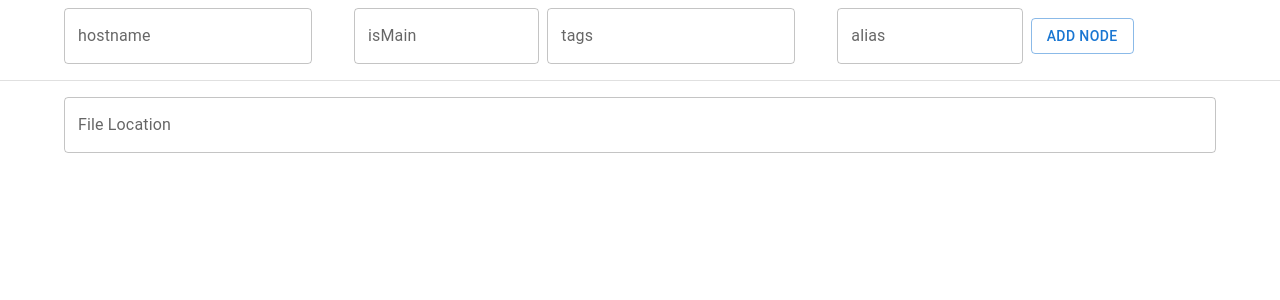
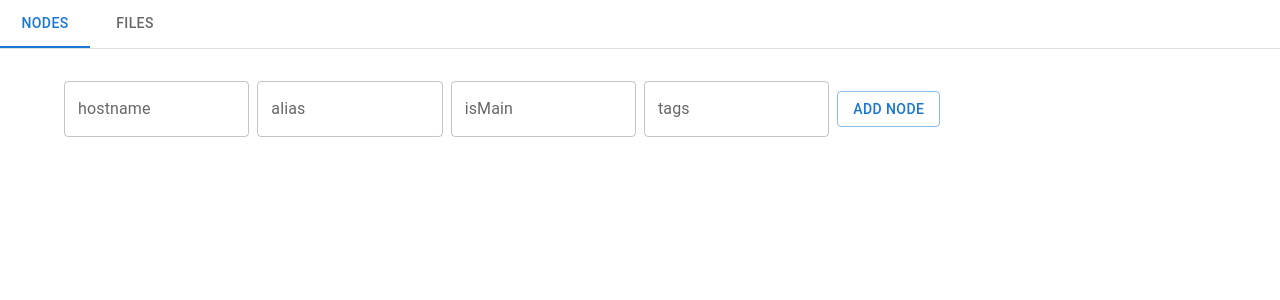
Before and after one commit to sg-c/alluxio-manager, a React (Create React App) app in the folder client/: page / in a window 1280 px wide. Shown: the top 300 px of the page. Built offline with nearby package versions, Linux system fonts and the light colour scheme.

Commit message:
Add Root Tabs

```diff
--- a/client/src/App.js
+++ b/client/src/App.js
@@ -1,9 +1,50 @@
 import './App.css'
 import FileBrowser from "./file-browser/FileBrowser";
 import NodeManager from "./node-manager/NodeManager";
-import {Box, Divider} from "@mui/material";
+import {Box, Tab, Tabs} from "@mui/material";
 import React, {Component} from "react";
 import {AppContext} from "./AppContext";
+
+class TabPanel extends Component {
+    render() {
+        const value = this.props.value, index = this.props.index, child = this.props.child;
+
+        return (<Box
+            role={'tabpanel'}
+            hidden={value !== index}
+            id={`main-tabpanel-${index}`}
+        >
+            {value === index && <Box sx={{p: 3}}>{child}</Box>}
+        </Box>);
+    }
+}
+
+class RootTabContainer extends Component {
+    constructor(props) {
+        super(props);
+        this.state = {selection: 0}
+        this.onChange = this.onChange.bind(this);
+    }
+
+    onChange(_, selection) {
+        this.setState({selection});
+    }
+
+    render() {
+        const selection = this.state.selection;
+        const children = this.props.children;
+        const tabs = children.map((c, i) => (<Tab key={i} label={c.label}/>))
+        const panels = children.map((c, i) => (<TabPanel key={i} value={selection} index={i} child={c.component}/>))
+        return (<Box>
+            <Box sx={{ borderBottom: 1, borderColor: 'divider' }}>
+                <Tabs value={selection} onChange={this.onChange}>
+                    {tabs}
+                </Tabs>
+            </Box>
+            {panels}
+        </Box>)
+    }
+}
 
 class AppWithContext extends Component {
     constructor(props) {
@@ -18,14 +59,16 @@ class AppWithContext extends Component {
 
     render() {
         return (<AppContext.Provider value={{
-                onContextChanged: this.onContextChanged, ...this.state
-            }}>
-                <Box>
-                    <NodeManager></NodeManager>
-                    <Divider/>
-                    <FileBrowser></FileBrowser>
-                </Box>
-            </AppContext.Provider>);
+            onContextChanged: this.onContextChanged, ...this.state
+        }}>
+            <RootTabContainer
+                children={[{
+                    label: 'Nodes', component: <NodeManager/>
+                }, {
+                    label: 'Files', component: <FileBrowser/>
+                }]}
+            />
+        </AppContext.Provider>);
     }
 }
 
--- a/client/src/node-manager/NodeInput.js
+++ b/client/src/node-manager/NodeInput.js
@@ -83,14 +83,14 @@ export default class NodeInput extends Component {
 
     render() {
         return (<Grid2 container spacing={1} alignItems={'center'}>
-            <NodePropInput size={3} label={"hostname"} value={this.state.hostname}
+            <NodePropInput size={2} label={"hostname"} value={this.state.hostname}
                            onChange={this.onHostnameChanged}/>
+            <NodePropInput size={2} label={"alias"} value={this.state.alias}
+                           onChange={this.onAliasChanged}/>
             <NodePropInput size={2} label={"isMain"} value={this.state.isMain}
                            onChange={this.onIsMainChanged}/>
-            <NodePropInput size={3} label={"tags"} value={this.state.tags}
+            <NodePropInput size={2} label={"tags"} value={this.state.tags}
                            onChange={this.onTagsChanged}/>
-            <NodePropInput size={2} label={"alias"} value={this.state.alias}
-                           onChange={this.onAliasChanged}/>
             <NodePropAddButton size={2} onAddNode={this.onAddNode}/>
         </Grid2>);
     }
```
